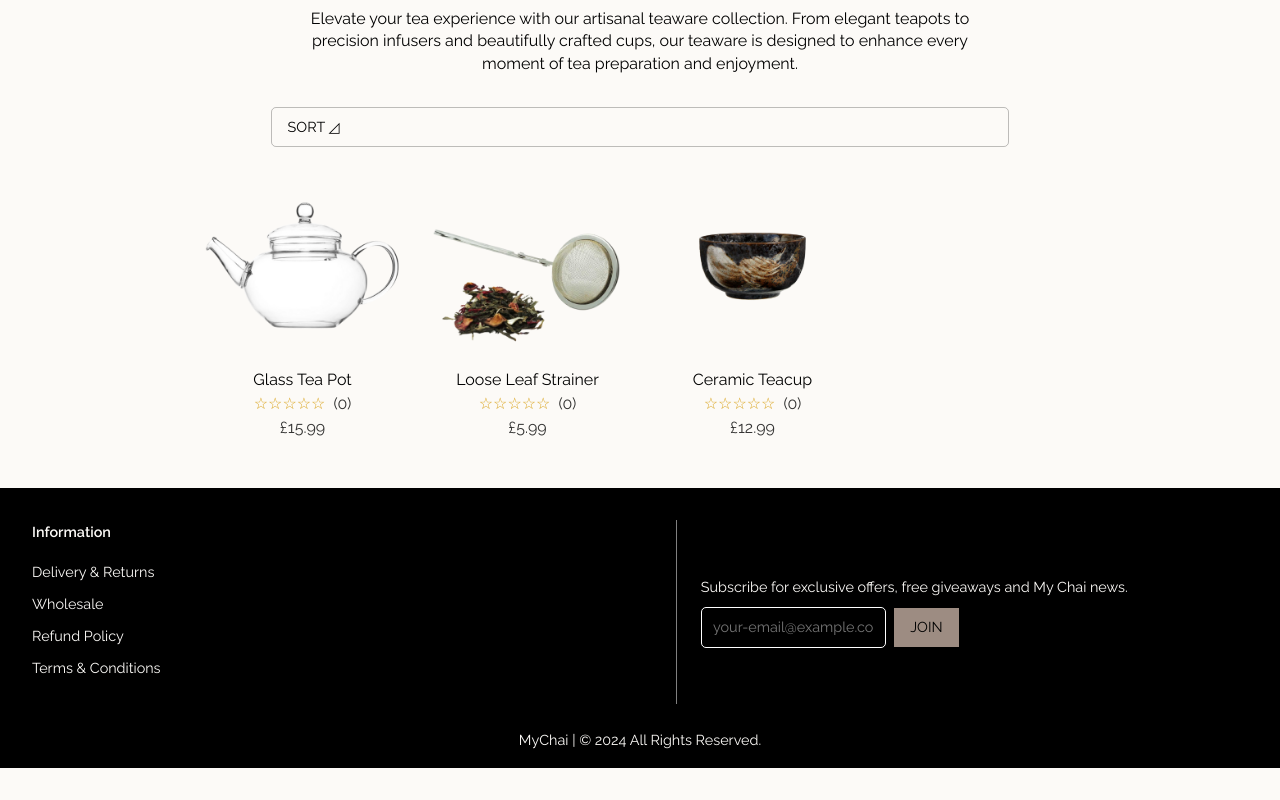
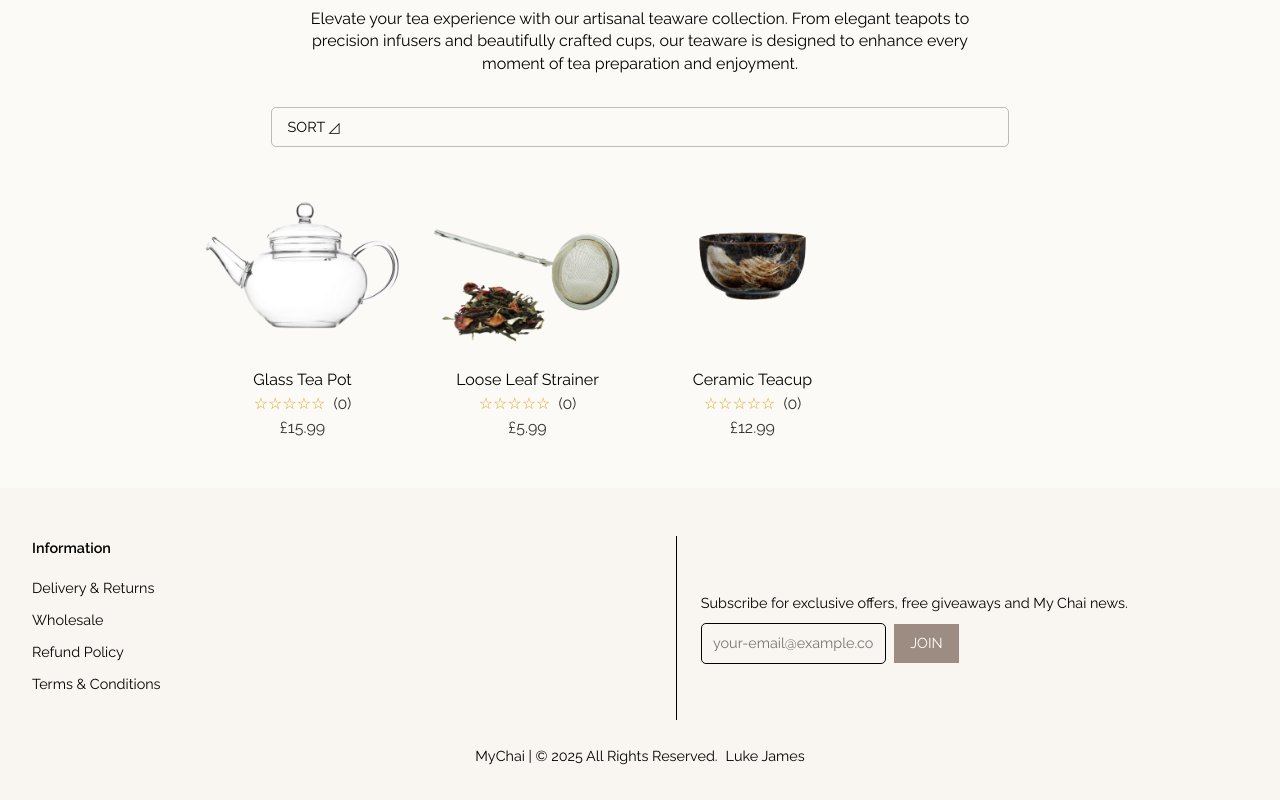
Before and after one commit to ljames97/my-chai, a React (Vite) app: page /my-chai/collection/teaware in a window 1280 px wide. Shown: the part 286-1086 px from the top of the page. Before the commit the page ends 1054 px from the top, so only its background shows below. Built offline with nearby package versions, Linux system fonts and the light colour scheme; no server answers.

Commit message:
Updates to checkout page and Footer Checkout page cover photo made smaller Copyright updated to 2025 with link to portfolio in footer

```diff
--- a/src/components/checkout-page/checkoutPage.module.scss
+++ b/src/components/checkout-page/checkoutPage.module.scss
@@ -43,14 +43,14 @@
 }
 
 .checkout-form h3 {
-  margin: 1rem 0 0 2rem;
+  margin: 1rem 2rem 0 2rem;
   margin-right: auto;
 }
 
 #pay-btn {
   width: 80%;
   margin-top: 1rem;
-  margin-bottom: 2rem;
+  margin-bottom: 5rem;
   background-color: rgb(84, 71, 66);
 }
 
@@ -82,7 +82,7 @@
 }
 
 .order-summary h3{
-  margin: 1rem 0 0 0;
+  margin: 2rem 0 0 0;
 }
 
 .quantity-count {
@@ -102,7 +102,7 @@
 #continue-shopping {
   border: none;
   background-color: transparent;
-  margin-top: 1rem;
+  margin-top: 2rem;
   color: rgba(0, 0, 0, 0.567);
 }
 
@@ -123,7 +123,7 @@ input {
 }
 
 .order-confirmation {
-  padding: 1.5rem;
+  padding: 5rem 1.5rem 5rem 1.5rem;
   display: flex;
   flex-direction: column;
 }
@@ -146,6 +146,13 @@ input {
 
   .image-container {
     width: 100%;
+  }
+
+  .image-container img {
+    width: 100%;
+    height: 60vh;
+    object-fit: cover;
+    object-position: top;
   }
 
   .checkout-form {
--- a/src/components/layout/Footer.jsx
+++ b/src/components/layout/Footer.jsx
@@ -15,28 +15,22 @@ const Footer = () => {
   const [email, setEmail] = useState('');
   const { isDarkMode } = useTheme();
 
-  /**
-   * Handles changes in the email input field.
-   *
-   * @param {React.ChangeEvent<HTMLInputElement>} event - The change event for the input.
-   */
   const handleEmailChange = (event) => {
     setEmail(event.target.value)
   }
 
-  /**
-   * Handles newsletter form submission.
-   *
-   * @param {React.FormEvent<HTMLFormElement>} event - The form submission event.
-   */
   const handleNewsletterSubmit = (event) => {
     event.preventDefault();
     setEmail('');
   }
 
+  const handlePortfolioClick = () => {
+    window.open('https://ljames97.github.io/portfolio', '_self', 'noopener,noreferrer');
+  }
+
   return (
     <footer>
-      <nav className={styles['footer-nav']}>
+      <nav className={`${styles['footer-nav']} ${isDarkMode ? styles['dark'] : ''}`}>
         <div className={styles['footer-nav-heading']}>Information</div>
         <ul className={styles['footer-nav-items']}>
           <li className={styles['footer-nav-item']}>
@@ -69,7 +63,12 @@ const Footer = () => {
           <button className={`${styles['form-button']} ${isDarkMode ? styles['dark'] : ''}`} aria-label='Join'>JOIN</button>
         </form>
       </div>
-      <p className={styles['copyright']}>MyChai | © 2024 All Rights Reserved.</p>
+      <div className={styles['footer-copyright']}>
+        <p className={styles['copyright']}>MyChai | © 2025 All Rights Reserved.</p>
+        <p onClick={handlePortfolioClick} className={styles['portfolio-link']}>Luke James</p>
+
+
+      </div>
   </footer>
   )
 }
--- a/src/components/layout/layout.module.scss
+++ b/src/components/layout/layout.module.scss
@@ -85,7 +85,7 @@ footer {
   text-align: center;
   background-color: $header-background-color;
   padding: 2rem;
-  padding-bottom: 1rem;
+  padding-top: 3rem;
   font-size: 0.9rem;
   color: $text-color-light;
   margin-top: auto;
@@ -129,6 +129,21 @@ footer {
     color: $primary-text-color;
     background-color: $background-color-dark;
   }
+}
+
+.footer-copyright {
+  display: flex;
+  flex-direction: column;
+  justify-content: center;
+  width: 100%;
+}
+
+.footer-copyright p{
+  margin: 0;
+}
+
+.portfolio-link {
+  cursor: pointer;
 }
 
 @media (min-width: 768px) {
@@ -206,8 +221,8 @@ footer {
     flex-wrap: wrap;
     justify-content: flex-start;
     text-align: left;
-    background-color: black;
-    color: $primary-text-color;
+    background-color: $header-background-color;
+    color: black;
     gap: 1.5rem;
   }
 
@@ -222,24 +237,39 @@ footer {
 
   nav {
     flex: 1 1 50%;
-    border-right: solid 1px rgba(255, 255, 255, 0.5);
+    border-right: solid 1px black;
+
+    &.dark {
+      border-right: solid 1px rgba(255, 255, 255, 0.5);
+    }
   }
 
   footer a {
-    color: $primary-text-color;
+    color: black;
   }
 
   .newsletter {
     margin: 0;
     flex-shrink: 0;
     flex-basis: 45%;
+    color: black;
   }
 
   .newsletter-email {
-    border-color: white;
+    border-color: black;
+
+    &.dark {
+      border-color: white;
+    }
   }
 
   .form-button {
     background-color: #9d8c82;
+    color: white;
+  }
+
+  .footer-copyright {
+    gap: 0.5rem;
+    flex-direction: row;
   }
 }
```
